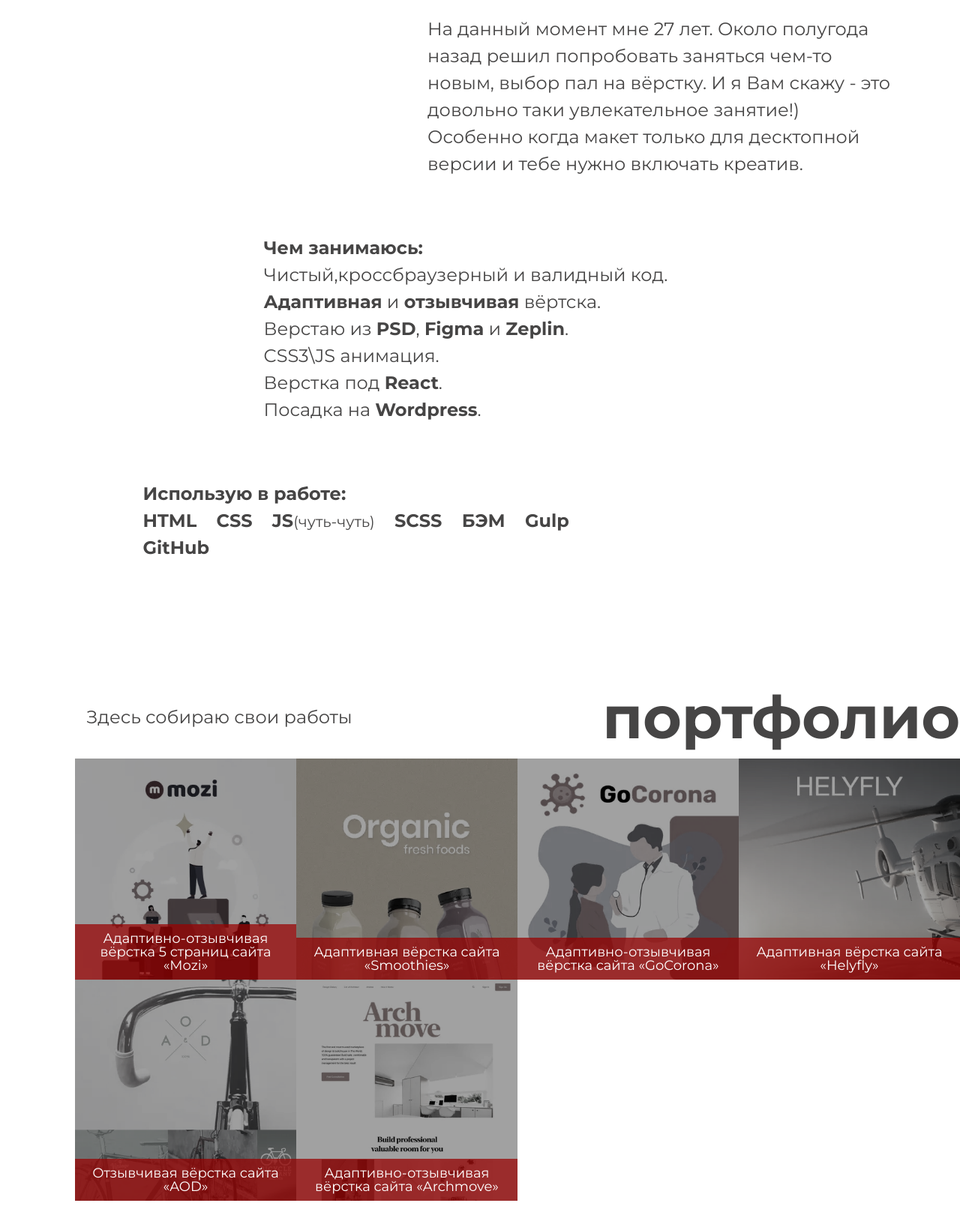
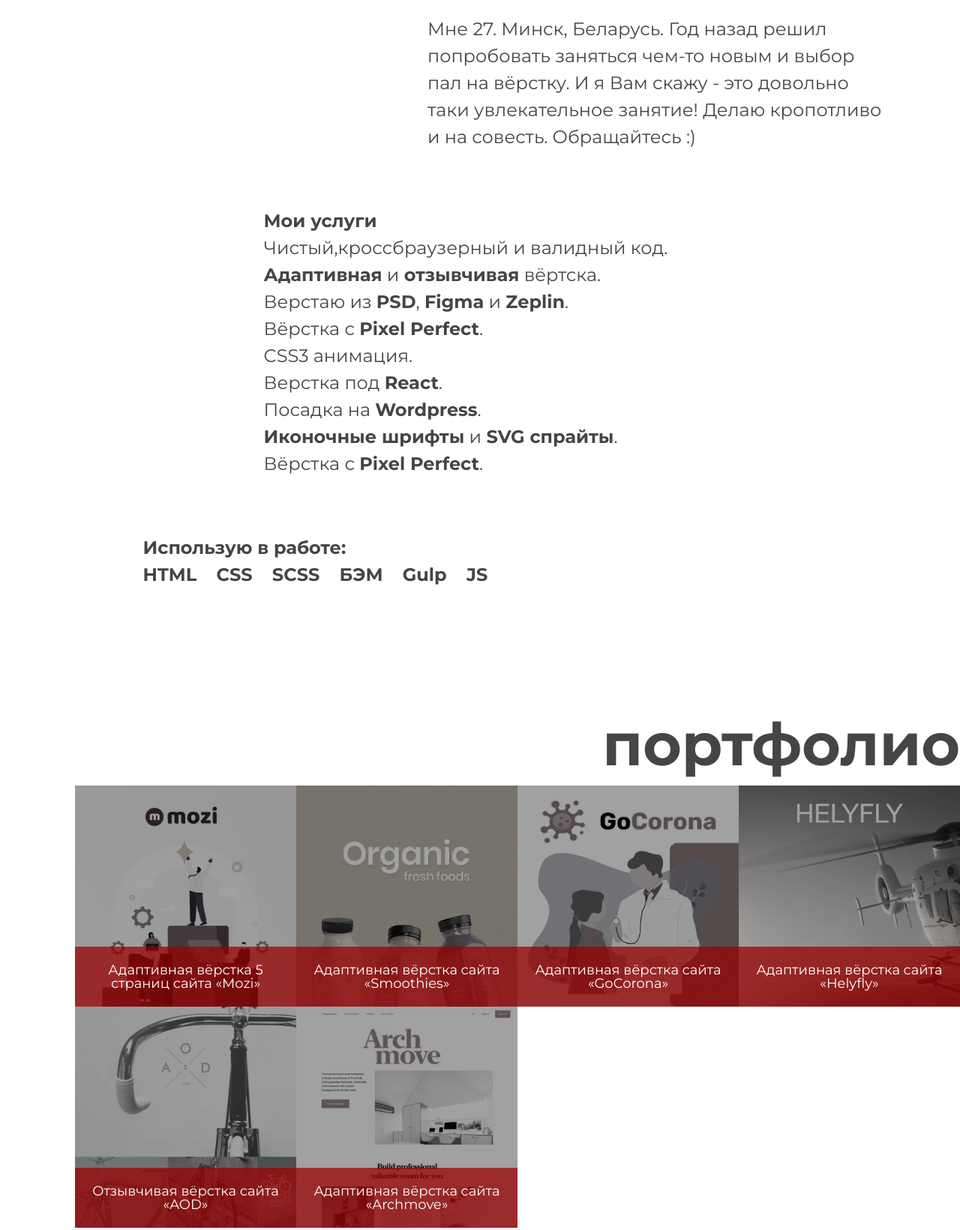
Before and after one commit to SPashaS/portfolio, a plain HTML site: page index.html in a window 1280 px wide. Shown: the part 906-2547 px from the top of the page at 75% size. Drawn offline with nearby package versions, Linux system fonts and the light colour scheme.

Commit message:
Initial dist subtree commit

```diff
--- a/css/style.css
+++ b/css/style.css
@@ -530,6 +530,9 @@ body *::selection {
   }
 }
 
+.about {
+  min-height: 100vh;
+}
 @media (min-width: 120em) {
   .about {
     padding-bottom: 6.25rem;
@@ -759,7 +762,6 @@ body *::selection {
 .list-work__info {
   padding: 0.625rem;
   font-size: 1.125rem;
-  text-align: center;
   background-color: rgba(153, 0, 0, 0.726);
   position: relative;
   left: 0;
@@ -767,6 +769,11 @@ body *::selection {
   width: 100%;
   transform: translateY(100%);
   transition: transform 0.3s ease 0s;
+  min-height: 5rem;
+  display: flex;
+  align-items: center;
+  justify-content: center;
+  text-align: center;
 }
 .contact {
   height: 100vh;
--- a/index.html
+++ b/index.html
@@ -2,12 +2,12 @@
 <html lang="ru">
 
 <head>
-	<title>Hello, world!</title>
+	<title>HTML/CSS верстальщик</title>
 	<meta charset="UTF-8">
 	<meta name="format-detection" content="telephone=no">
 	<!-- <style>body{opacity: 0;}</style> -->
-	<link href="https://unpkg.com/aos@2.3.1/dist/aos.css?_v=20220221005158" rel="stylesheet">
-	<link rel="stylesheet" href="css/style.min.css?_v=20220221005158">
+	<link href="https://unpkg.com/aos@2.3.1/dist/aos.css?_v=20220222223450" rel="stylesheet">
+	<link rel="stylesheet" href="css/style.min.css?_v=20220222223450">
 	<link rel="shortcut icon" href="favicon.ico">
 	<!-- <meta name="robots" content="noindex, nofollow"> -->
 	<meta name="viewport" content="width=device-width, initial-scale=1.0">
@@ -68,8 +68,8 @@
 						<div class="about__column">
 							<div class="about__text">
 								<p>
-									На данный момент мне 27 лет. Около полугода назад решил попробовать заняться чем-то новым, выбор пал на вёрстку.
-									И я Вам скажу - это довольно таки увлекательное занятие!) Особенно когда макет только для десктопной версии и тебе нужно включать креатив.
+									Мне 27. Минск, Беларусь. Год назад решил попробовать заняться чем-то новым и выбор пал на вёрстку.
+									И я Вам скажу - это довольно таки увлекательное занятие! Делаю кропотливо и на совесть. Обращайтесь :)
 									<br>
 								</p>
 							</div>
@@ -77,7 +77,7 @@
 					</div>
 					<div class="about__line about__line_center">
 						<div class="about__column">
-							<h4 class="about__title">Чем занимаюсь:</h4>
+							<h4 class="about__title">Мои услуги</h4>
 							<ul class="about__list">
 								<li class="about__item">
 									<p>Чистый,кроссбраузерный и валидный код.</p>
@@ -89,13 +89,22 @@
 									<p>Верстаю из <span>PSD</span>, <span>Figma</span> и <span>Zeplin</span>.</p>
 								</li>
 								<li class="about__item">
-									<p>CSS3\JS анимация.</p>
+									<p>Вёрстка с <span>Pixel Perfect</span>.</p>
+								</li>
+								<li class="about__item">
+									<p>CSS3 анимация.</p>
 								</li>
 								<li class="about__item">
 									<p>Верстка под <span>React</span>.</p>
 								</li>
 								<li class="about__item">
 									<p>Посадка на <span>Wordpress</span>.</p>
+								</li>
+								<li class="about__item">
+									<p><span>Иконочные шрифты</span> и <span>SVG спрайты</span>.</p>
+								</li>
+								<li class="about__item">
+									<p>Вёрстка с <span>Pixel Perfect</span>.</p>
 								</li>
 							</ul>
 						</div>
@@ -111,9 +120,6 @@
 									<span>CSS</span>
 								</li>
 								<li class="about__item">
-									<span>JS</span><small>(чуть-чуть)</small>
-								</li>
-								<li class="about__item">
 									<span>SCSS</span>
 								</li>
 								<li class="about__item">
@@ -123,7 +129,7 @@
 									<span>Gulp</span>
 								</li>
 								<li class="about__item">
-									<span>GitHub</span>
+									<span>JS</span>
 								</li>
 							</ul>
 						</div>
@@ -134,9 +140,6 @@
 				<div class="work__container">
 					<div class="about__section-work section-header">
 						<h2 class="section-header__title title" data-aos="fade-left" data-aos-delay="80" data-aos-duration="500">портфолио</h2>
-						<h3 class="section-header__subtitle">
-							Здесь собираю свои работы
-						</h3>
 					</div>
 					<ul class="work__list list-work">
 						<li class="list-work__item">
@@ -146,7 +149,7 @@
 								</div>
 								<div class="list-work__more">
 									<div class="list-work__info">
-										<h4 class="list-work__title">Адаптивно-отзывчивая вёрстка 5 страниц сайта «Mozi»</h4>
+										<h4 class="list-work__title">Адаптивная вёрстка 5 страниц сайта «Mozi»</h4>
 									</div>
 								</div>
 							</a>
@@ -170,7 +173,7 @@
 								</div>
 								<div class="list-work__more">
 									<div class="list-work__info">
-										<h4 class="list-work__title">Адаптивно-отзывчивая вёрстка сайта «GoCorona»</h4>
+										<h4 class="list-work__title">Адаптивная вёрстка сайта «GoCorona»</h4>
 									</div>
 								</div>
 							</a>
@@ -207,7 +210,7 @@
 								<div class="list-work__more">
 
 									<div class="list-work__info">
-										<h4 class="list-work__title">Адаптивно-отзывчивая вёрстка сайта «Archmove»</h4>
+										<h4 class="list-work__title">Адаптивная вёрстка сайта «Archmove»</h4>
 									</div>
 								</div>
 							</a>
@@ -224,7 +227,7 @@
 						<div class="contact__wrapper">
 							<div class="contact__social social">
 								<p class="social__text">
-									Где меня можно найти..
+
 								</p>
 								<ul class="social__list">
 									<li class="social__item">
@@ -288,8 +291,8 @@
 </div>
  -->
 
-	<script src="https://unpkg.com/aos@2.3.1/dist/aos.js?_v=20220221005158"></script>
-	<script src="js/app.min.js?_v=20220221005158"></script>
+	<script src="https://unpkg.com/aos@2.3.1/dist/aos.js?_v=20220222223450"></script>
+	<script src="js/app.min.js?_v=20220222223450"></script>
 </body>
 
 </html>
```
Also changed, not shown: css/style.min.css.
